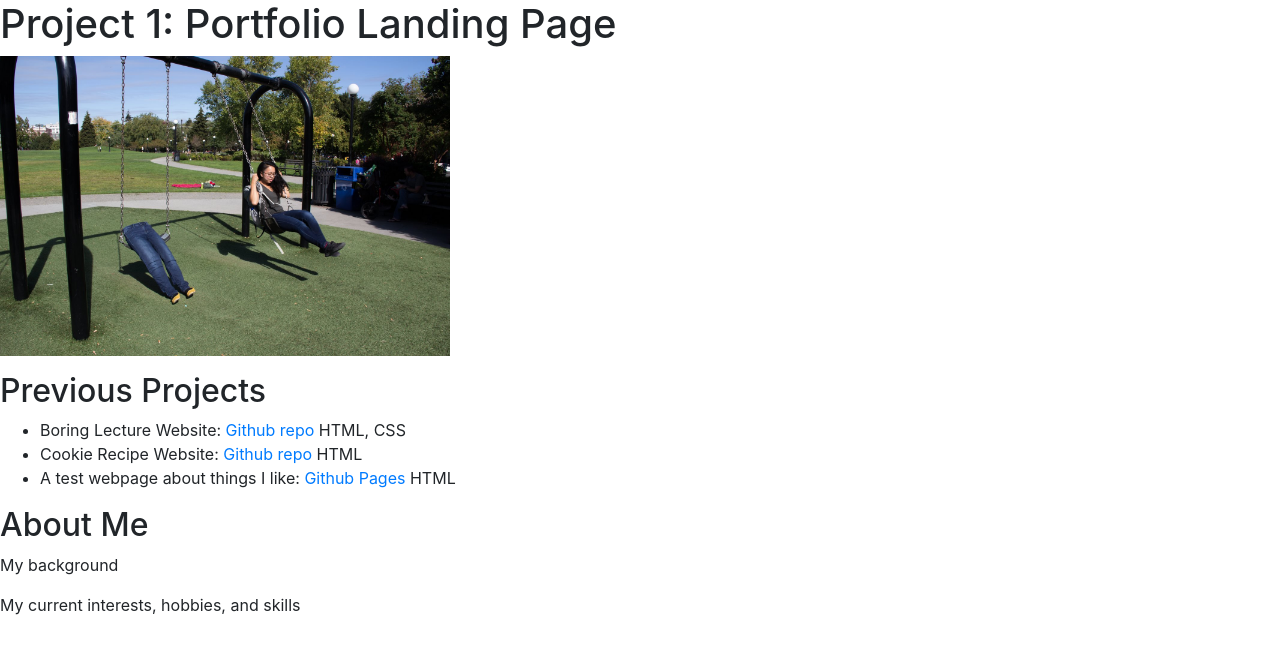
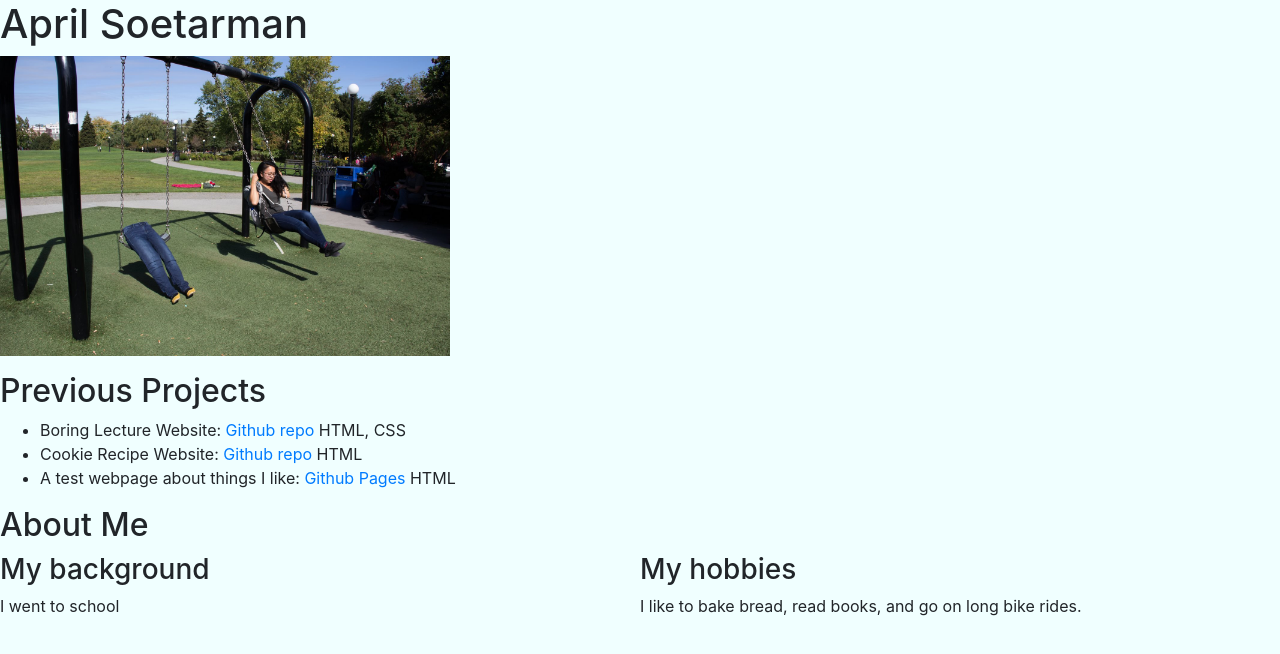
Before and after one commit to aprilso/epicodus-project-1, a plain HTML site: page index.html in a window 1280 px wide. Drawn offline with Linux system fonts and the light colour scheme.

Commit message:
add columns and background color to index.html

```diff
--- a/css/styles.css
+++ b/css/styles.css
@@ -1,3 +1,8 @@
 img {
   height: 300px;
 }
+
+.column {
+  width: 50%;
+  float: left;
+}
--- a/index.html
+++ b/index.html
@@ -5,8 +5,8 @@
   <link href="css/styles.css" rel = "stylesheet" type = "text/css">
   <title>Project 1: Git, HTML, CSS</title>
 </head>
-<body>
-  <h1>Project 1: Portfolio Landing Page</h1>
+<body style = "background-color:azure">
+  <h1>April Soetarman</h1>
   <p><img src= "images/pants_swing.jpg" alt= "a photo of April on a swing"></p>
 
   <h2>Previous Projects</h2>
@@ -16,10 +16,17 @@
     <li>A test webpage about things I like: <a href = "https://aprilso.github.io/a-test-webpage/">Github Pages</a> HTML</li>
   </ul>
 
+
   <h2>About Me</h2>
-  <p>My background</p>
-  <p>My current interests, hobbies, and skills</p>
+  <div class= "column">
+  <h3>My background</h3>
+  <p>I went to school</p>
+  </div>
 
+  <div class= "column">
+  <h3>My hobbies</h3>
+  <p>I like to bake bread, read books, and go on long bike rides.</p>
+  </div>
 
 </body>
 </html>
```
